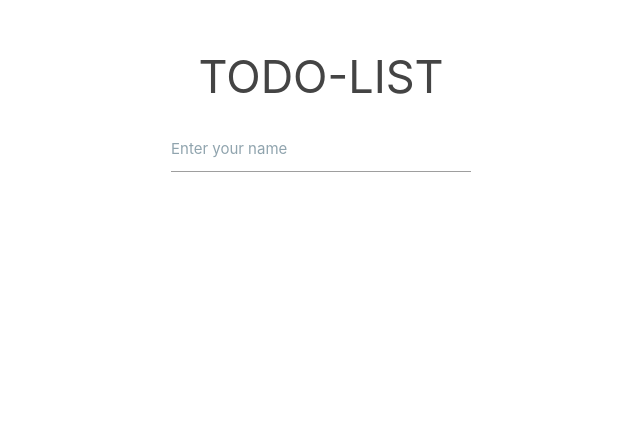
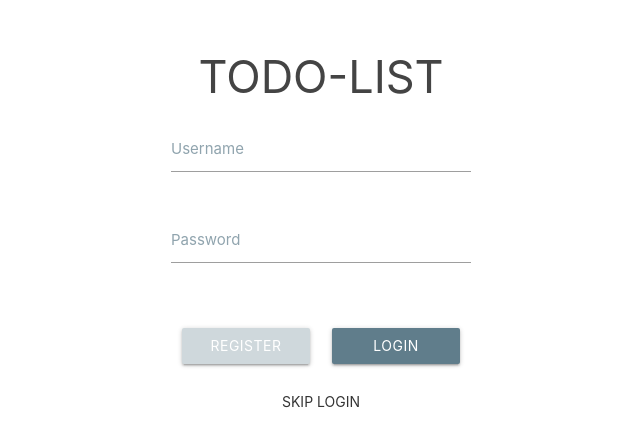
Before and after one commit to fretng/angular-todo, an Angular app: page / in a window 1280 px wide. Shown: the part 197-642 px from the top of the page, without its empty margins (319-959 px from the left). Built offline with nearby package versions, Linux system fonts and the light colour scheme; no server answers.

Commit message:
update UI

```diff
--- a/src/app/home/home.component.html
+++ b/src/app/home/home.component.html
@@ -5,8 +5,30 @@
 
     <div class="box-input-name">
         <div class="input-field text-gray">
-            <input type="text" id="input-name" [(ngModel)]="name" (keyup)="onkeyInput($event)">
-            <label for="input-name">Enter your name</label>
+            <input type="text" id="input-user" [(ngModel)]="formInput.username" (keyup)="onkeyInput($event)">
+            <label for="input-user">Username</label>
+            <div class="wrap-error-msg">
+                <div class="input-error scale-transition" [class]="{'scale-out' : formError.username.length == 0}">{{formError.username}}</div>
+            </div>
+        </div>
+        <div class="input-field text-gray">
+            <input type="password" id="input-pass" [(ngModel)]="formInput.password" (keyup)="onkeyInput($event)">
+            <label for="input-pass">Password</label>
+            <div class="wrap-error-msg">
+                <div class="input-error scale-transition" [class]="{'scale-out' : formError.username.length == 0}">{{formError.username}}</div>
+            </div>
+        </div>
+
+        <div class="row padding-top">
+            <div class="col s6">
+                <button class="d-block w-100 waves-effect blue-grey lighten-4 btn">Register</button>
+            </div>
+            <div class="col s6">
+                <button class="d-block w-100 waves-effect blue-grey btn" (click)="testAnimate()">Login</button>
+            </div>
+            <div class="col s12 padding-top">
+                <button class="d-block w-100 waves-effect waves-teal btn-flat">SKIP LOGIN</button>
+            </div>
         </div>
     </div>
 </div>
--- a/src/app/home/home.component.scss
+++ b/src/app/home/home.component.scss
@@ -11,3 +11,13 @@
     max-width: 300px;
     margin: auto;
 }
+.padding-top {
+    padding-top: 20px;
+}
+.wrap-error-msg {
+    height: 22px;
+
+    .input-error {
+        color: #f44336;
+    }
+}
--- a/src/app/home/home.component.ts
+++ b/src/app/home/home.component.ts
@@ -7,12 +7,28 @@ import { AccountService } from './service/account.service';
     styleUrls: ['./home.component.scss'],
 })
 export class HomeComponent implements OnInit {
-    public name = '';
+    public formInput = {
+        username: '',
+        password: '',
+    };
+    public formError = {
+        username: '',
+        passwprd: '',
+    };
 
     constructor(private accountService: AccountService) {
     }
 
     ngOnInit(): void {}
+
+
+    public testAnimate() {
+        if (this.formError.username == '') {
+            this.formError.username = 'error';
+        } else {
+            this.formError.username = '';
+        }
+    }
 
     public onkeyInput(event) {
         if (event.key == 'Enter') {
@@ -27,4 +43,6 @@ export class HomeComponent implements OnInit {
             console.error(err);
         });
     }
+
+
 }
--- a/src/style/input.scss
+++ b/src/style/input.scss
@@ -4,13 +4,24 @@
         color: $color;
     }
     /* label focus color */
-    .input-field input[type="text"]:focus + label {
-        color: $active-color;
+    .input-field {
+        input[type="text"]:focus + label {
+            color: $active-color;
+        }
+        input[type="password"]:focus + label {
+            color: $active-color;
+        }
     }
     /* label underline focus color */
-    .input-field input[type="text"]:focus {
-        border-bottom: 1px solid $color;
-        box-shadow: 0 1px 0 0 $color;
+    .input-field {
+        input[type="text"]:focus {
+            border-bottom: 1px solid $color;
+            box-shadow: 0 1px 0 0 $color;
+        }
+        input[type="password"]:focus {
+            border-bottom: 1px solid $color;
+            box-shadow: 0 1px 0 0 $color;
+        }
     }
     /* valid color */
     .input-field input[type="text"].valid {
--- a/src/styles.scss
+++ b/src/styles.scss
@@ -3,3 +3,9 @@
 body {
     background: #fff;
 }
+.d-block {
+    display: block;
+}
+.w-100 {
+    width: 100%;
+}
```
